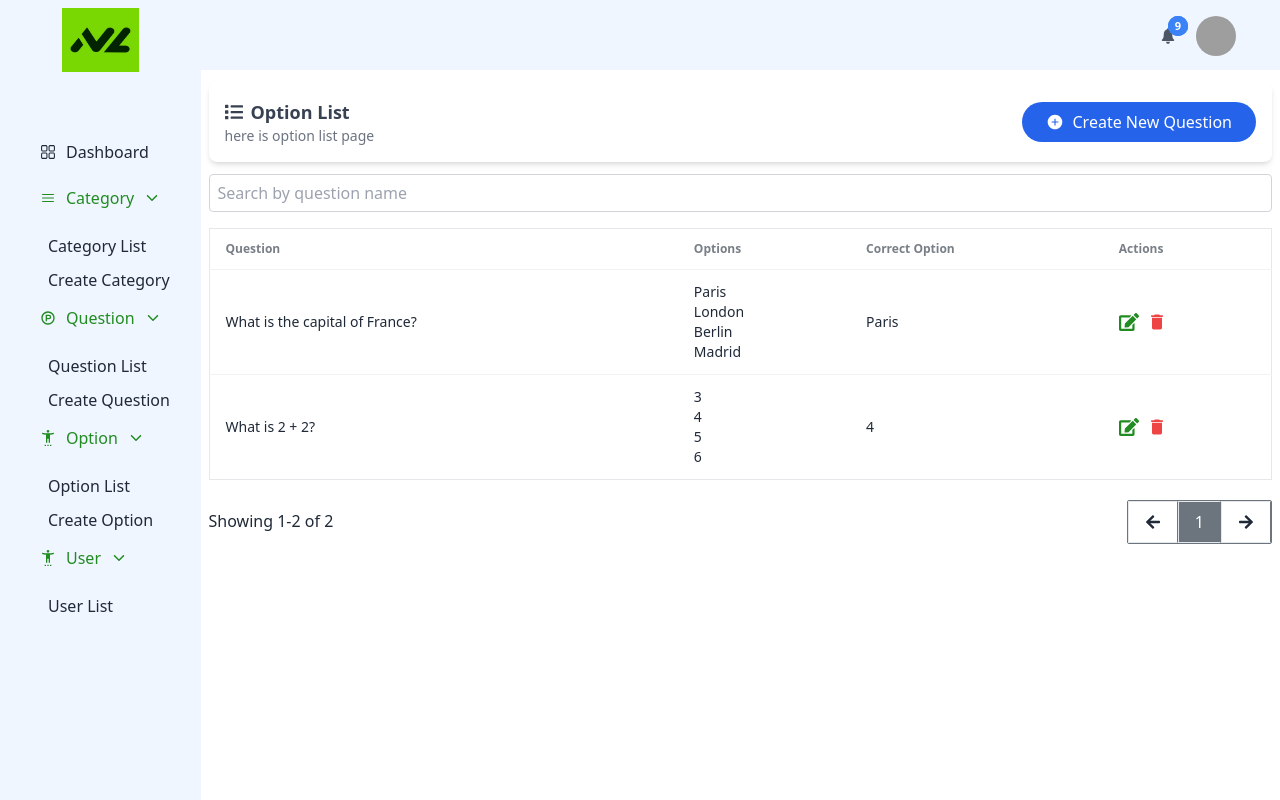
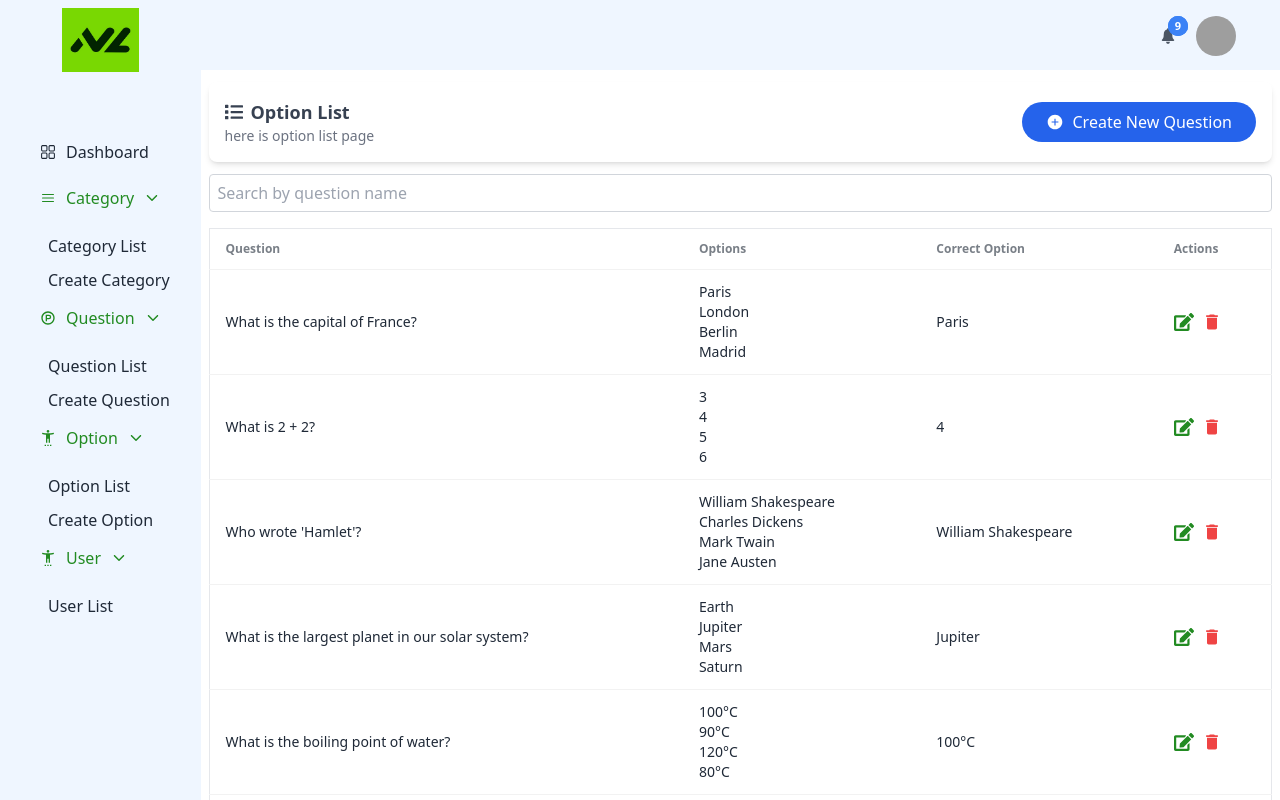
Before and after one commit to getch-hasan/Quiz-admin, a React (Create React App) app: page /dashboard/option-list in a window 1280 px wide. Built offline with nearby package versions, Linux system fonts and the light colour scheme; grey boxes are pictures that could not be loaded.

Commit message:
update:option list page add pagination

```diff
--- a/src/components/PageHeading/PageHeading.jsx
+++ b/src/components/PageHeading/PageHeading.jsx
@@ -16,6 +16,8 @@ export const PageHeader = ({ propsData }) => {
         return null;
     }
   };
+
+  console.log("propsData", propsData);
 
   return (
     <section className="flex items-center justify-between shadow-md p-4 rounded-lg bg-white my-3">
--- a/src/pages/User/Index.jsx
+++ b/src/pages/User/Index.jsx
@@ -1,6 +1,8 @@
 
 import { Link } from "react-router-dom";
-import { FaArrowLeft, FaArrowRight, FaEdit, FaList } from "react-icons/fa";
+import { FaArrowLeft, FaArrowRight,  } from "react-icons/fa";
+import {  FaPlus } from "react-icons/fa";
+
 import { MdDelete } from "react-icons/md";
 import { PageHeader } from "../../components/PageHeading/PageHeading";
 import { useEffect, useState } from "react";
@@ -163,9 +165,10 @@ export const UserList = () => {
   const itemsPerPage = 10;
   const propsData = {
     pageTitle: "User List",
-    pageIcon: <FaList />,
+    pageIcon: <FaPlus />,
     buttonName: "Add New User",
     buttonUrl: "/dashboard/user/create",
+    type: "add",
   };
 
   // Update `debouncedSearchTerm` after 1000ms
@@ -303,9 +306,9 @@ export const UserList = () => {
                     <td>{user.phone}</td>
                     <td>
                       <div className="flex gap-2">
-                        <Link to={`/dashboard/edit-user/${user.id}`}>
+                        {/* <Link to={`/dashboard/edit-user/${user.id}`}>
                           <FaEdit className="text-primary text-xl" />
-                        </Link>
+                        </Link> */}
                         <MdDelete
                           className="text-red-500 text-xl cursor-pointer"
                           onClick={() => confirmDelete(user.id)}
--- a/src/pages/category/index.jsx
+++ b/src/pages/category/index.jsx
@@ -1,5 +1,5 @@
 import { Link } from "react-router-dom";
-import { FaArrowLeft, FaArrowRight, FaEdit, FaList } from "react-icons/fa";
+import { FaArrowLeft, FaArrowRight, FaEdit,  FaPlus } from "react-icons/fa";
 import { MdDelete } from "react-icons/md";
 import { PageHeader } from "../../components/PageHeading/PageHeading";
 import { useEffect, useState } from "react";
@@ -50,7 +50,7 @@ export const CategoryList = () => {
 
   const propsData = {
     pageTitle: "Category List",
-    pageIcon: <FaList />,
+    pageIcon: <FaPlus />,
     buttonName: "Create New Category",
     buttonUrl: "/dashboard/task/create",
     type: "add",
--- a/src/pages/option/Index.jsx
+++ b/src/pages/option/Index.jsx
@@ -1,4 +1,5 @@
-import { useState } from "react";
+
+import { useEffect, useState } from "react";
 import { FaEdit, FaList, FaArrowLeft, FaArrowRight } from "react-icons/fa";
 import { MdDelete } from "react-icons/md";
 import { PageHeader } from "../../components/PageHeading/PageHeading";
@@ -26,17 +27,208 @@ export const OptionList = () => {
           { name: "6", is_correct: false },
         ],
       },
+      {
+        id: 3,
+        question: "Who wrote 'Hamlet'?",
+        options: [
+          { name: "William Shakespeare", is_correct: true },
+          { name: "Charles Dickens", is_correct: false },
+          { name: "Mark Twain", is_correct: false },
+          { name: "Jane Austen", is_correct: false },
+        ],
+      },
+      {
+        id: 4,
+        question: "What is the largest planet in our solar system?",
+        options: [
+          { name: "Earth", is_correct: false },
+          { name: "Jupiter", is_correct: true },
+          { name: "Mars", is_correct: false },
+          { name: "Saturn", is_correct: false },
+        ],
+      },
+      {
+        id: 5,
+        question: "What is the boiling point of water?",
+        options: [
+          { name: "100°C", is_correct: true },
+          { name: "90°C", is_correct: false },
+          { name: "120°C", is_correct: false },
+          { name: "80°C", is_correct: false },
+        ],
+      },
+      {
+        id: 6,
+        question: "What is the square root of 64?",
+        options: [
+          { name: "6", is_correct: false },
+          { name: "8", is_correct: true },
+          { name: "10", is_correct: false },
+          { name: "12", is_correct: false },
+        ],
+      },
+      {
+        id: 7,
+        question: "Who painted the Mona Lisa?",
+        options: [
+          { name: "Leonardo da Vinci", is_correct: true },
+          { name: "Vincent van Gogh", is_correct: false },
+          { name: "Claude Monet", is_correct: false },
+          { name: "Pablo Picasso", is_correct: false },
+        ],
+      },
+      {
+        id: 8,
+        question: "What is the smallest prime number?",
+        options: [
+          { name: "1", is_correct: false },
+          { name: "2", is_correct: true },
+          { name: "3", is_correct: false },
+          { name: "5", is_correct: false },
+        ],
+      },
+      {
+        id: 9,
+        question: "What is the chemical symbol for water?",
+        options: [
+          { name: "H2O", is_correct: true },
+          { name: "CO2", is_correct: false },
+          { name: "O2", is_correct: false },
+          { name: "HO", is_correct: false },
+        ],
+      },
+      {
+        id: 10,
+        question: "Which planet is known as the Red Planet?",
+        options: [
+          { name: "Venus", is_correct: false },
+          { name: "Mars", is_correct: true },
+          { name: "Mercury", is_correct: false },
+          { name: "Jupiter", is_correct: false },
+        ],
+      },
+      {
+        id: 11,
+        question: "What is the capital of Japan?",
+        options: [
+          { name: "Beijing", is_correct: false },
+          { name: "Tokyo", is_correct: true },
+          { name: "Seoul", is_correct: false },
+          { name: "Bangkok", is_correct: false },
+        ],
+      },
+      {
+        id: 12,
+        question: "What is 5 x 6?",
+        options: [
+          { name: "30", is_correct: true },
+          { name: "25", is_correct: false },
+          { name: "36", is_correct: false },
+          { name: "20", is_correct: false },
+        ],
+      },
+      {
+        id: 13,
+        question: "What is the capital of Italy?",
+        options: [
+          { name: "Rome", is_correct: true },
+          { name: "Paris", is_correct: false },
+          { name: "Berlin", is_correct: false },
+          { name: "Madrid", is_correct: false },
+        ],
+      },
+      {
+        id: 14,
+        question: "What is the largest mammal?",
+        options: [
+          { name: "Elephant", is_correct: false },
+          { name: "Blue Whale", is_correct: true },
+          { name: "Giraffe", is_correct: false },
+          { name: "Polar Bear", is_correct: false },
+        ],
+      },
+      {
+        id: 15,
+        question: "What is the main ingredient in guacamole?",
+        options: [
+          { name: "Avocado", is_correct: true },
+          { name: "Tomato", is_correct: false },
+          { name: "Onion", is_correct: false },
+          { name: "Garlic", is_correct: false },
+        ],
+      },
+      {
+        id: 16,
+        question: "What is the chemical symbol for gold?",
+        options: [
+          { name: "Au", is_correct: true },
+          { name: "Ag", is_correct: false },
+          { name: "Fe", is_correct: false },
+          { name: "Pb", is_correct: false },
+        ],
+      },
+      {
+        id: 17,
+        question: "What is the tallest mountain in the world?",
+        options: [
+          { name: "Mount Everest", is_correct: true },
+          { name: "K2", is_correct: false },
+          { name: "Kangchenjunga", is_correct: false },
+          { name: "Lhotse", is_correct: false },
+        ],
+      },
+      {
+        id: 18,
+        question: "Which ocean is the largest?",
+        options: [
+          { name: "Atlantic Ocean", is_correct: false },
+          { name: "Pacific Ocean", is_correct: true },
+          { name: "Indian Ocean", is_correct: false },
+          { name: "Arctic Ocean", is_correct: false },
+        ],
+      },
+      {
+        id: 19,
+        question: "What is the freezing point of water?",
+        options: [
+          { name: "0°C", is_correct: true },
+          { name: "-10°C", is_correct: false },
+          { name: "10°C", is_correct: false },
+          { name: "32°C", is_correct: false },
+        ],
+      },
+      {
+        id: 20,
+        question: "What is the fastest land animal?",
+        options: [
+          { name: "Cheetah", is_correct: true },
+          { name: "Lion", is_correct: false },
+          { name: "Tiger", is_correct: false },
+          { name: "Leopard", is_correct: false },
+        ],
+      },
       // Add more questions as needed
     ]);
 
   const [currentPage, setCurrentPage] = useState(1);
   const [searchQuery, setSearchQuery] = useState("");
-  const itemsPerPage = 5;
+  const [filteredQuestions, setFilteredQuestions] = useState([]);
+  const [loading, setLoading] = useState(false); // New loading state
+  const itemsPerPage = 10;
 
-  // Filtered questions based on search input
-  const filteredQuestions = questions.filter((question) =>
+  useEffect(() => {
+    setLoading(true); // Start loading
+    const timeout = setTimeout(() => {
+      setFilteredQuestions(
+        questions.filter((question) =>
           question.question.toLowerCase().includes(searchQuery.toLowerCase())
+        )
       );
+      setLoading(false); // Stop loading
+    }, 1000);
+
+    return () => clearTimeout(timeout); // Clear timeout on cleanup
+  }, [searchQuery, questions]);
 
   const totalPages = Math.ceil(filteredQuestions.length / itemsPerPage);
   const startIndex = (currentPage - 1) * itemsPerPage;
@@ -49,6 +241,25 @@ export const OptionList = () => {
     if (newPage > 0 && newPage <= totalPages) {
       setCurrentPage(newPage);
     }
+  };
+
+    const getPageNumbers = () => {
+      const pages = [];
+      const maxVisiblePages = 5;
+
+      if (totalPages <= maxVisiblePages + 1) {
+        for (let i = 1; i <= totalPages; i++) {
+          pages.push(i);
+        }
+      } else {
+        for (let i = 1; i <= maxVisiblePages; i++) {
+          pages.push(i);
+        }
+        pages.push("...");
+        pages.push(totalPages);
+      }
+
+      return pages;
     };
 
   const confirmDelete = (id) => {
@@ -75,7 +286,7 @@ export const OptionList = () => {
           placeholder="Search by question name"
           value={searchQuery}
           onChange={(e) => setSearchQuery(e.target.value)}
-          className="border w-full border-gray-300 focus:border-blue-400  focus:border-[3px] p-2 rounded outline-none h-[38px]"
+          className="border w-full border-gray-300 focus:border-blue-400 focus:border-[3px] p-2 rounded outline-none h-[38px]"
         />
       </div>
       <div className="overflow-x-auto">
@@ -89,7 +300,13 @@ export const OptionList = () => {
             </tr>
           </thead>
           <tbody>
-            {currentQuestions.length > 0 ? (
+            {loading ? (
+              <tr>
+                <td colSpan="4" className="text-center">
+                  Loading...
+                </td>
+              </tr>
+            ) : currentQuestions.length > 0 ? (
               currentQuestions.map((question) => (
                 <tr key={question.id}>
                   <td>{question.question}</td>
@@ -133,7 +350,9 @@ export const OptionList = () => {
       <div className="flex flex-wrap items-center justify-between mt-5">
         <div>
           <p className="mb-2">
-            Showing {startIndex + 1}-{Math.min(startIndex + itemsPerPage, filteredQuestions.length)} of {filteredQuestions.length}
+            Showing {startIndex + 1}-{" "}
+            {Math.min(startIndex + itemsPerPage, filteredQuestions.length)} of{" "}
+            {filteredQuestions.length}
           </p>
         </div>
         <div>
@@ -145,17 +364,28 @@ export const OptionList = () => {
             >
               <FaArrowLeft />
             </button>
-            {[...Array(totalPages)].map((_, pageIndex) => (
+            {getPageNumbers().map((page, index) =>
+              page === "..." ? (
+                <span
+                  key={index}
+                  className="px-4 py-2 border border-r-[#6c757d]"
+                >
+                  ...
+                </span>
+              ) : (
                 <button
-                key={pageIndex}
+                  key={index}
                   className={`px-4 py-2 border border-r-[#6c757d] ${
-                  currentPage === pageIndex + 1 ? "bg-[#6c757d] text-white" : "hover:bg-[#6c757d]"
+                    currentPage === page
+                      ? "bg-[#6c757d] text-white"
+                      : "hover:bg-[#6c757d]"
                   }`}
-                onClick={() => handlePageChange(pageIndex + 1)}
+                  onClick={() => handlePageChange(page)}
                 >
-                {pageIndex + 1}
+                  {page}
                 </button>
-            ))}
+              )
+            )}
             <button
               className="px-4 py-2 border border-r-[#6c757d] hover:bg-[#6c757d]"
               onClick={() => handlePageChange(currentPage + 1)}
```
Lines whose indentation alone changed are shown as unchanged.
